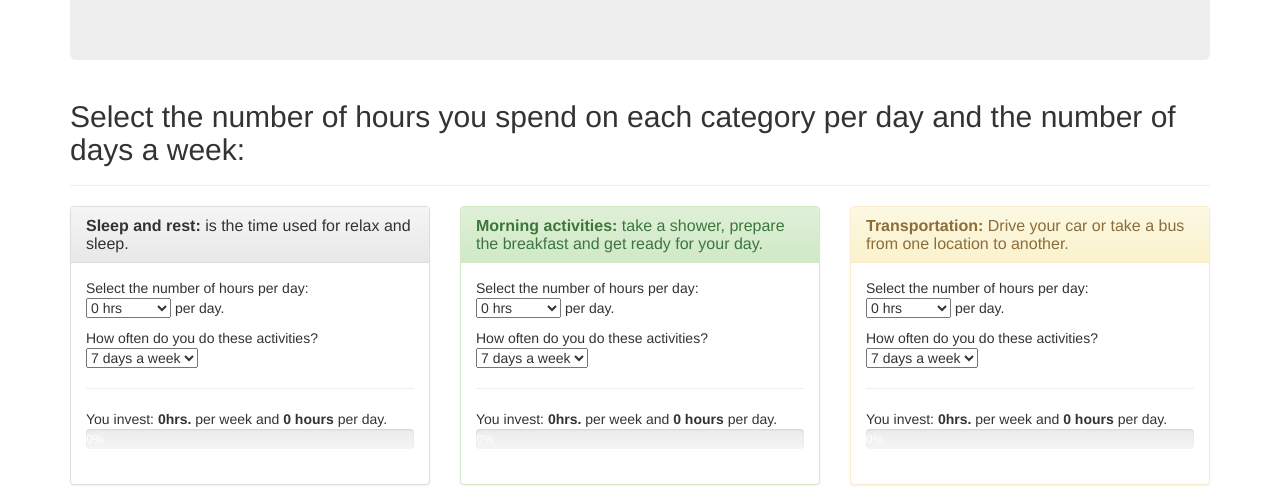
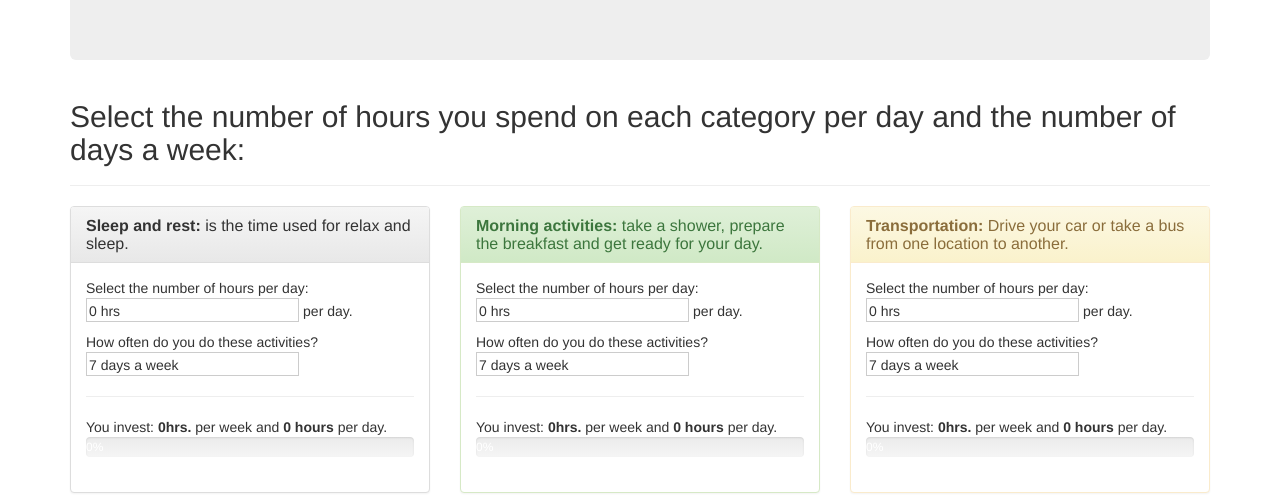
Before and after one commit to prostudy/mytime, a plain HTML site: page index.html in a window 1280 px wide. Shown: the part 250-752 px from the top of the page. Drawn offline with nearby package versions, Linux system fonts and the light colour scheme.

Commit message:
Se puso estilo a los select

```diff
--- a/css/style.css
+++ b/css/style.css
@@ -24,3 +24,17 @@ body {
 .alert.notShowAlert {
     display: none;
 }
+
+select {
+    margin: 0px;
+    border: 1px solid #111;
+    background: transparent;
+    width: 65%;
+    padding: 2px;
+    /* font-size: 16px; */
+    border: 1px solid #ccc;
+    height: 24px;
+    -webkit-appearance: none;
+    -moz-appearance: none;
+    appearance: none;
+}
```
